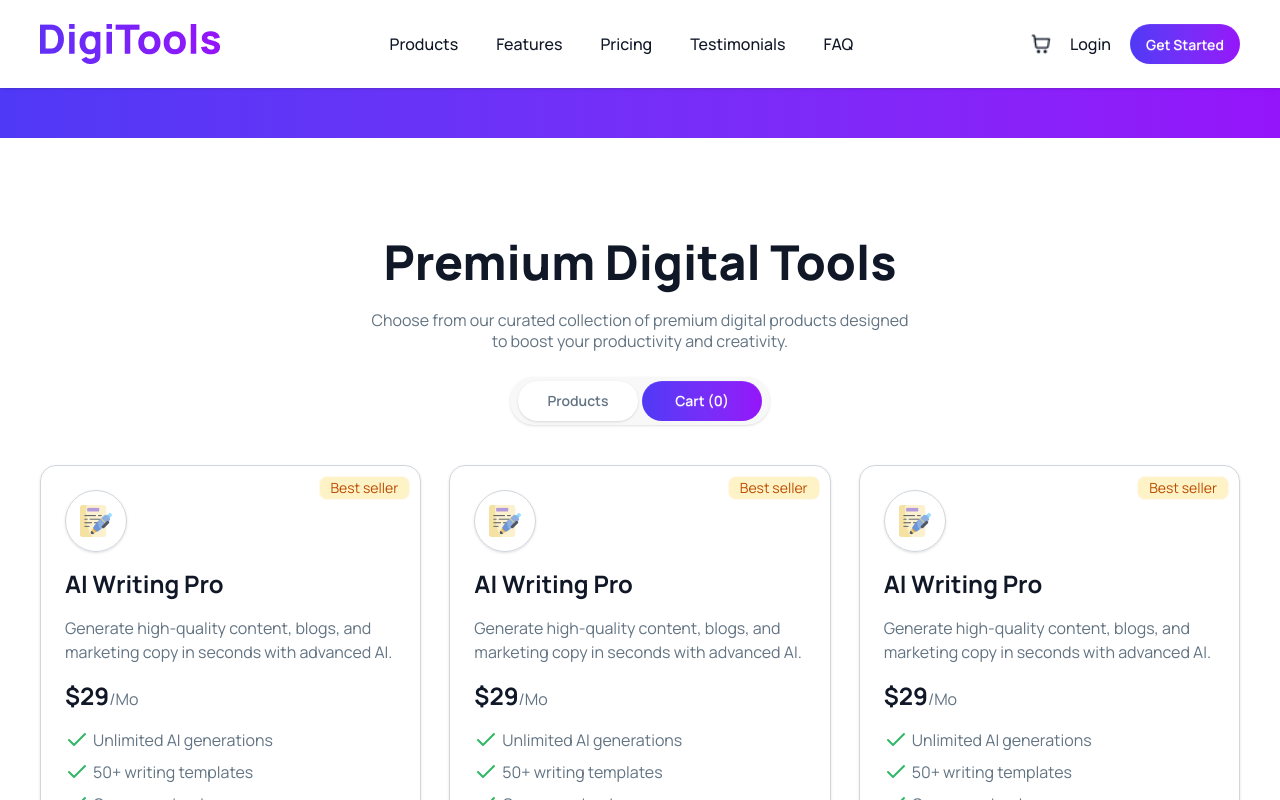
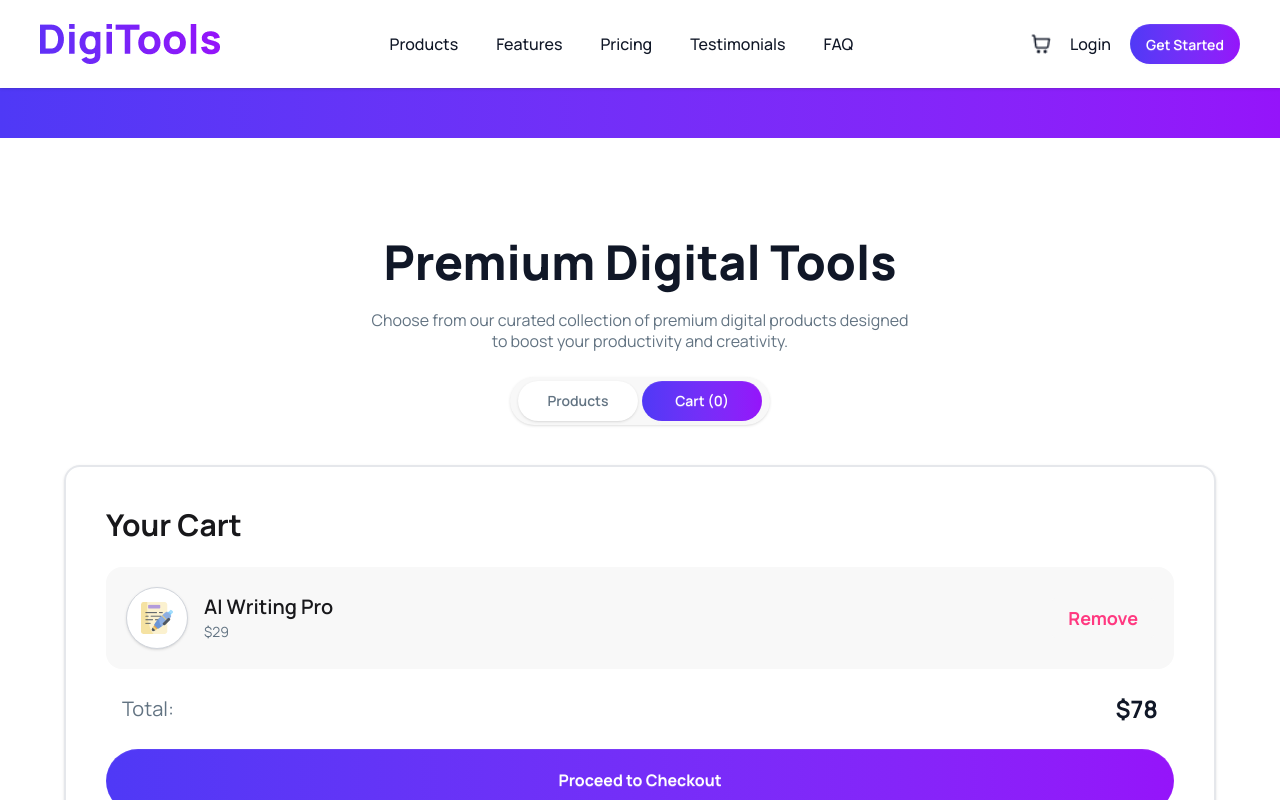
Before and after one commit to LingkonDash/digitools-platform, a React (Vite) app: page / in a window 1280 px wide. Both pictures are taken after a click on the button "Cart (0)". Shown: the part 824-1624 px from the top of the page. Built offline with nearby package versions, Linux system fonts and the light colour scheme.

Commit message:
added cart section

```diff
--- /dev/null
+++ b/src/components/body/mainSection/Cart.jsx
@@ -0,0 +1,56 @@
+import React from 'react';
+import aiImage from '../../../assets/products/writing-ai.png';
+
+
+const Cart = () => {
+  return (
+    <div className='shadow-sm rounded-2xl p-10 space-y-6 border-2 border-gray-200'>
+
+      <h2 className='font-bold text-3xl'>Your Cart</h2>
+
+      <div className='space-y-6'>
+
+        {/* cart items will load here */}
+        <div>
+
+          {/* item */}
+          <div className='bg-base-200 rounded-2xl p-5 flex justify-between items-center'>
+
+            <div className='flex flex-wrap items-center gap-4'>
+              <div className='p-3.5 rounded-full border bg-white border-gray-300 shadow-sm w-fit'>
+                <img src={aiImage} alt="mn" />
+              </div>
+              <div>
+                <h1 className='font-semibold text-lg md:text-xl'>AI Writing Pro</h1>
+
+                <p className='text-secondary-text text-[14px]'>$29</p>
+              </div>
+            </div>
+
+            <button className='btn border-none shadow-none font-bold md:text-lg text-[#FF3980]'>Remove</button>
+
+          </div>
+
+        </div>
+
+        <div className='flex justify-between items-center px-4'>
+          <p className='text-secondary-text text-xl'>Total:</p>
+          <p className='text-2xl font-bold text-primary-text'>$78</p>
+        </div>
+
+        <button className='p-8 text-lg rounded-full btn w-full border-none font-bold text-[16px] text-white bg-linear-to-r from-gradient-start to-gradient-end'>
+          Proceed to Checkout
+        </button>
+
+      </div>
+
+      {/* empty cart  */}
+      {/* <div className='pt-20 pb-30 text-center'>
+        <p className='text-secondary-text font-medium text-2xl'>Your cart is empty</p>
+      </div> */}
+
+    </div>
+  );
+};
+
+export default Cart;
--- a/src/components/body/mainSection/MainSection.jsx
+++ b/src/components/body/mainSection/MainSection.jsx
@@ -1,5 +1,6 @@
 import React, { useState } from 'react';
 import Card from './Card';
+import Cart from './Cart';
 
 const MainSection = () => {
 
@@ -45,11 +46,17 @@ const MainSection = () => {
       </div>
 
       {/* all cards will load here */}
-      <div className='grid md:grid-cols-2 lg:grid-cols-3 place-items-center max-w-7xl mt-10 mx-auto gap-7'>
-        {
-          arr.map(e => <Card key={e}/>)
-        }
-      </div>
+      {
+        active === "products" ?
+          <div className='grid md:grid-cols-2 lg:grid-cols-3 place-items-center max-w-7xl mt-10 mx-auto gap-7'>
+            { arr.map(e => <Card key={e} />)}
+          </div>
+
+        :  <div className='max-w-6xl mt-10 mx-auto'>
+            <Cart />
+          </div>
+      }
+
     </section>
   );
 };
```
